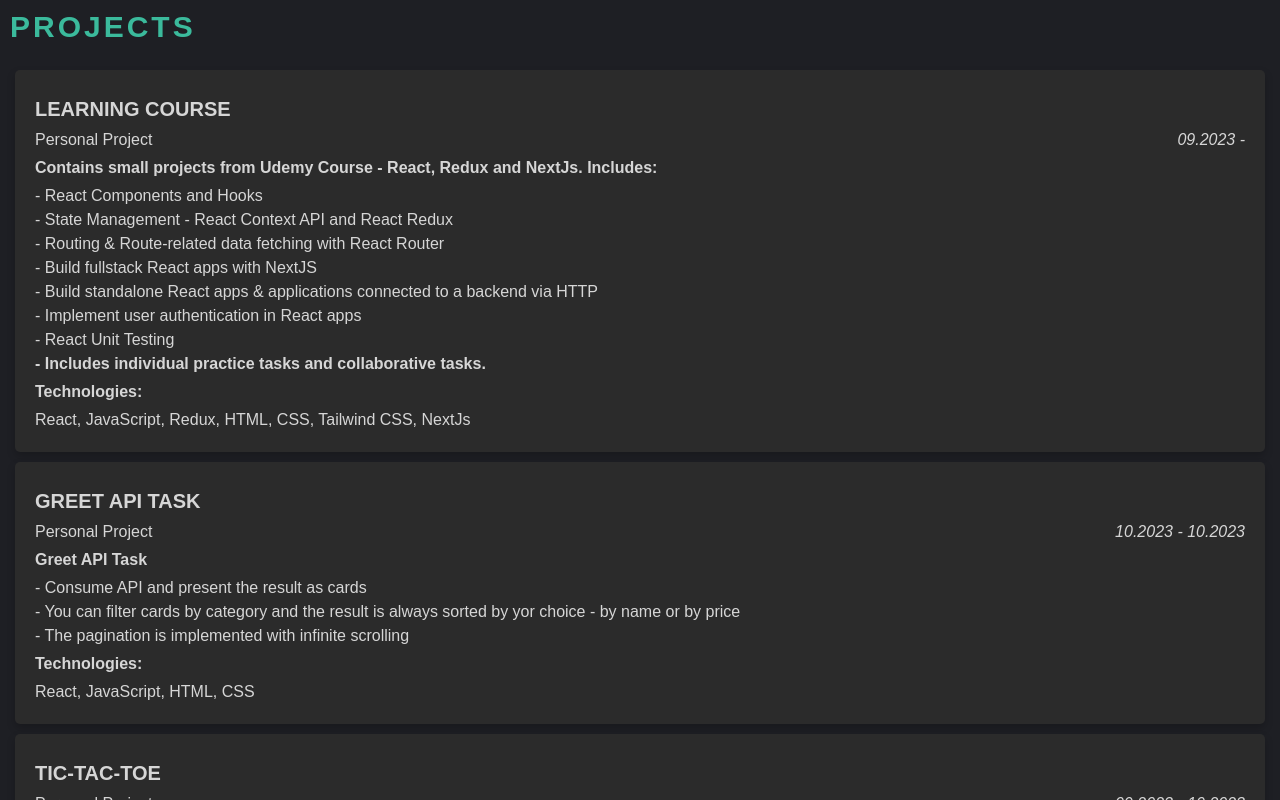
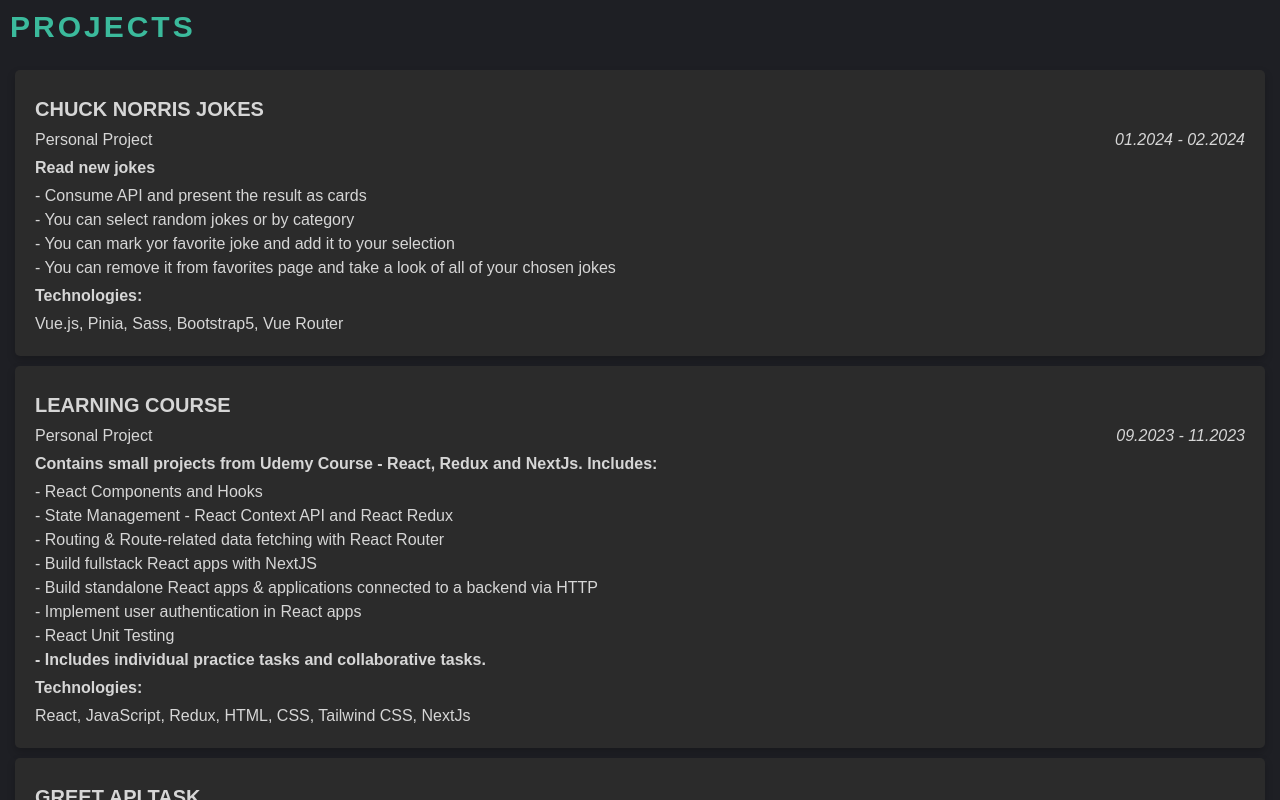
Before and after one commit to ipz06/my-portfolio, a Next.js app: page /projects in a window 1280 px wide. Shown: the top 800 px of the page. Built offline with nearby package versions, Linux system fonts and the light colour scheme.

Commit message:
Add new project

```diff
--- a/src/app/projects/page.tsx
+++ b/src/app/projects/page.tsx
@@ -15,6 +15,28 @@ export default function Projects () {
             </div>
             <h1 className="text-3xl font-bold tracking-widest text-[#3BBA9C] py-5 lg:pb-5 sr-only sm:not-sr-only">PROJECTS</h1>
             <Link
+            href='https://gitlab.com/ipz06/chuck-norris-vue3'
+            >
+                <div className={style.card} >
+                    <div className={styles.example}>
+                        <h3 className="font-bold text-[#d6d6d6] py-1">Chuck Norris Jokes</h3>
+                    </div>
+                    <div className='flex flex-row justify-between text-[#d6d6d6]'>
+                        <span>Personal Project </span >
+                        <span className='italic'>01.2024 - 02.2024</span>
+                    </div>
+                    <h4 className="font-bold text-[#d6d6d6] py-1">Read new jokes</h4>
+                    <ul className='text-[#d6d6d6]'>
+                        <li>- Consume API and present the result as cards</li>
+                        <li>- You can select random jokes or by category</li>
+                        <li>- You can mark yor favorite joke and add it to your selection</li>
+                        <li>- You can remove it from favorites page and take a look of all of your chosen jokes</li>
+                    </ul>
+                    <h4 className="font-bold text-[#d6d6d6] py-1">Technologies:</h4>
+                    <span> Vue.js, Pinia, Sass, Bootstrap5, Vue Router</span>
+                </div>
+            </Link>
+            <Link
             href='https://gitlab.com/ipz06/learningtasks'
             >
                 <div className={style.card} >
@@ -23,7 +45,7 @@ export default function Projects () {
                     </div>
                     <div className='flex flex-row justify-between text-[#d6d6d6]'>
                         <span>Personal Project </span >
-                        <span className='italic'>09.2023 - </span>
+                        <span className='italic'>09.2023 - 11.2023</span>
                     </div>
                     <h4 className="font-bold text-[#d6d6d6] py-1">Contains small projects from Udemy Course - React, Redux and NextJs. Includes:</h4>
                     <ul className='text-[#d6d6d6]'>
```
